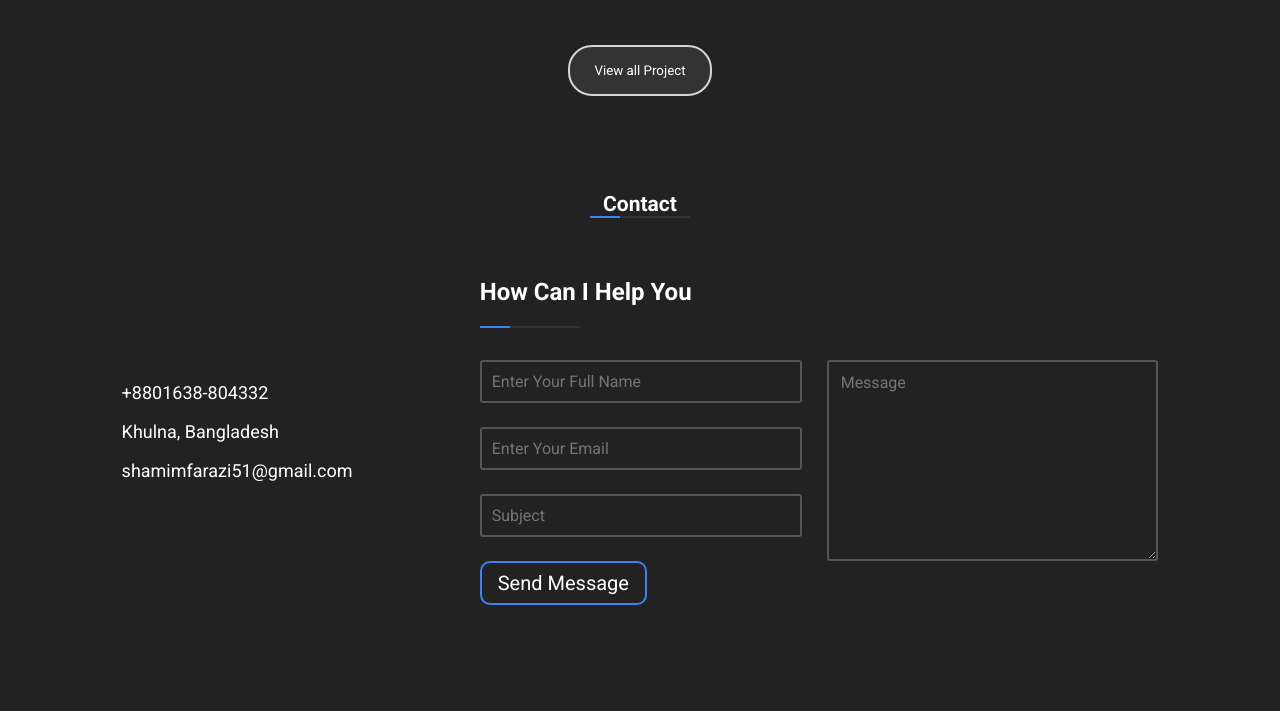
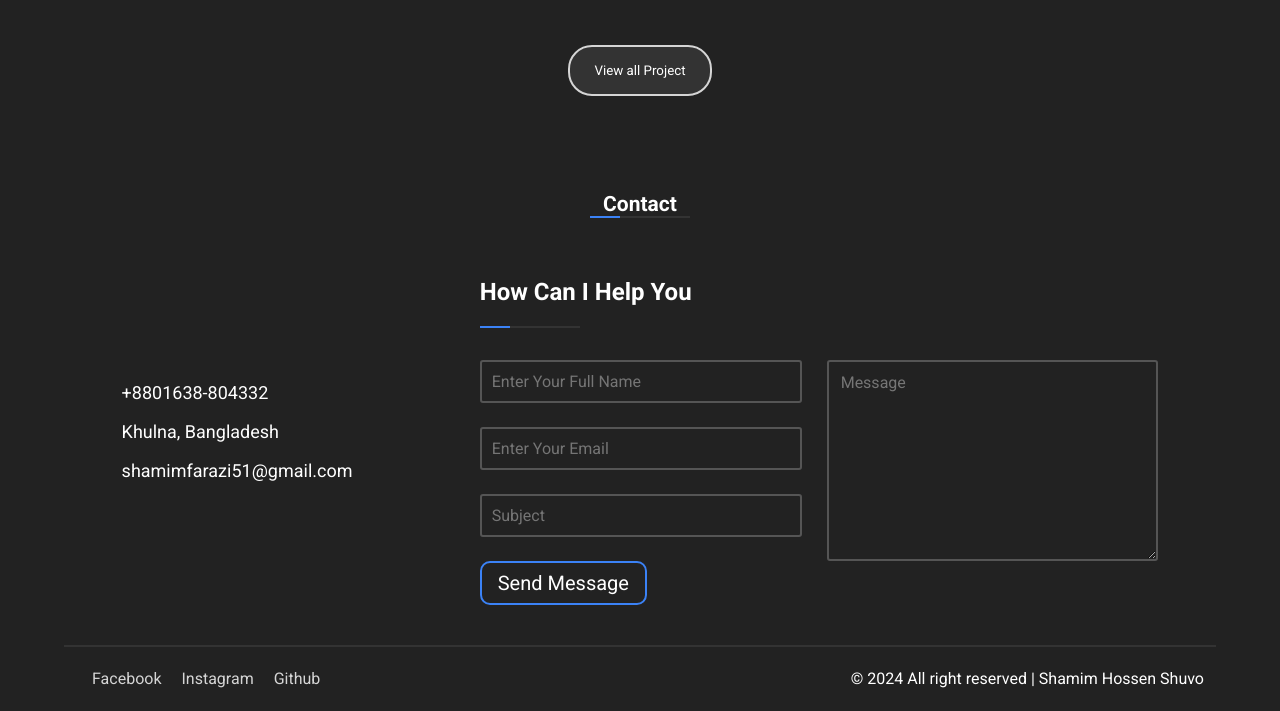
Before and after one commit to shamimhossenshuvo/portfolio, a plain HTML site: page index.html in a window 1280 px wide. Shown: the part 3881-4592 px from the top of the page. Before the commit the page ends 4526 px from the top, so only its background shows below. Drawn offline with Linux system fonts and the light colour scheme.

Commit message:
Footer section Done

```diff
--- a/css/style.css
+++ b/css/style.css
@@ -654,3 +654,22 @@ form{
   background-color: #3b82f6;
   cursor: pointer;
 }
+
+/* footer section */
+.footer-container{
+  display: flex;
+  justify-content: space-between;
+  align-items: center;
+  padding: 1.25rem 0.75rem;
+  border-top: 2px solid #333;
+  margin-top: 1rem;
+}
+
+.footer-link{
+  color: #d5d5d5;
+  font-size: 16px;
+  line-height: 24px;
+  margin: 0;
+  text-decoration: none;
+  margin-left: 1rem;
+}
--- a/index.html
+++ b/index.html
@@ -614,6 +614,23 @@
     <!-- Content Section End -->
 
 
+    <!-- Footer section Start -->
+     <div class="footer-container">
+      <div class="">
+        <a class="footer-link" target="_blank" href="https://www.facebook.com/mdshamimhossenshuvo">Facebook</a>
+
+        <a class="footer-link" target="_blank" href="https://www.instagram.com/shuvo_3.1/?hl=en">Instagram</a>
+
+        <a class="footer-link" target="_blank" href="https://github.com/shamimhossenshuvo">Github</a>
+      </div>
+
+      <div class="">
+        <span>&copy; 2024 All right reserved | Shamim Hossen Shuvo</span>
+      </div>
+     </div>
+    <!-- Footer section End -->
+
+
 
 </body>
 
```
